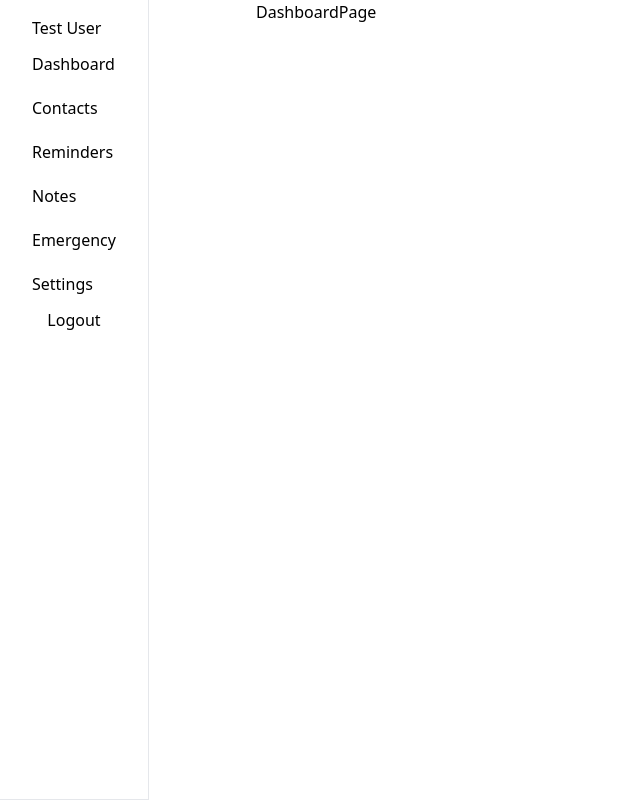
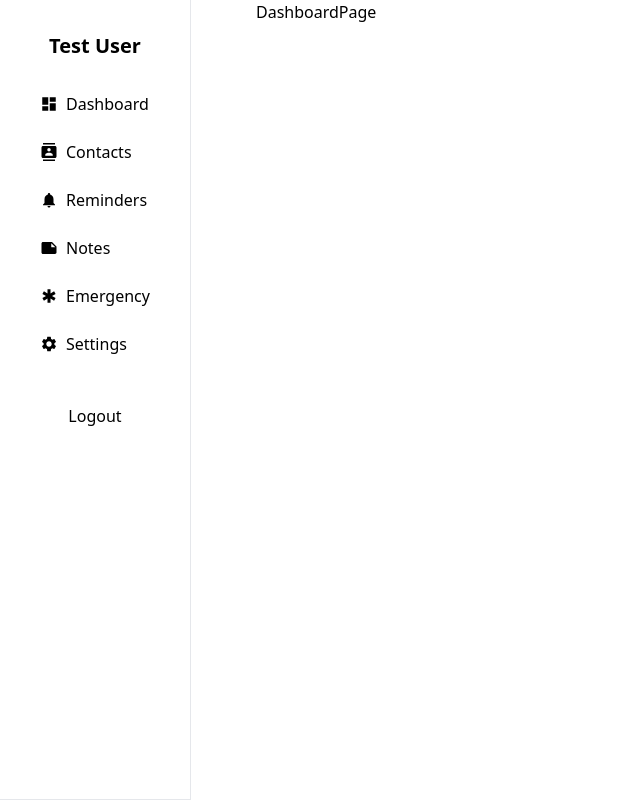
Before and after one commit to sushant2051/FypTesting, a React (Vite) app: page / in a window 1280 px wide. Shown: the whole page, without its empty margins (0-640 px from the left). Built offline with nearby package versions, Linux system fonts and the light colour scheme.

Commit message:
update the sidebar

```diff
--- a/src/layout/components/DesktopNav.tsx
+++ b/src/layout/components/DesktopNav.tsx
@@ -4,12 +4,12 @@ import MenuItems from "./MenuItems";
 const DesktopNav = () => {
   return (
     <div className="z-50 hidden md:flex">
-      <div className="flex flex-col gap-3 p-4">
-        <div className="flex flex-col gap-4">
-          <p>Test User</p>
+      <div className="flex flex-col gap-2 p-4">
+        <p className="text-xl font-bold text-center py-4">Test User</p>
+        <MenuItems />
+        <div className="py-8 flex items-center justify-center">
+          <Logout />
         </div>
-        <MenuItems />
-        <Logout />
       </div>
     </div>
   );
--- a/src/layout/components/MenuItems.tsx
+++ b/src/layout/components/MenuItems.tsx
@@ -8,13 +8,14 @@ interface MenuItemsProps {
 const MenuItems: React.FC<MenuItemsProps> = ({ onClose }) => {
   return (
     <div className="flex flex-col gap-1">
-      <nav className="flex flex-col gap-5">
+      <nav className="flex flex-col gap-2">
         {MenuList.map((item) => {
           return (
             <MenuLink
               key={item.id}
               route={`${item.routekey}`}
               label={item.label}
+              icon={item.icon}
               onClose={onClose}
             />
           );
--- a/src/layout/components/MenuLink.tsx
+++ b/src/layout/components/MenuLink.tsx
@@ -1,17 +1,17 @@
+import type { IconType } from "react-icons";
 import { NavLink, useLocation } from "react-router";
 
 interface MenuLinkProps {
   route: string;
-  icon?: string;
+  icon?: IconType;
   label: string;
   onClose?: () => void;
 }
 
 const MenuLink: React.FC<MenuLinkProps> = ({
   route,
-  //   icon,
+  icon: Icon,
   label,
-
   onClose,
 }) => {
   const location = useLocation();
@@ -27,10 +27,10 @@ const MenuLink: React.FC<MenuLinkProps> = ({
       >
         <NavLink
           to={route!}
-          className="flex w-full cursor-pointer items-center gap-2"
+          className="flex w-full cursor-pointer items-center gap-2 p-2"
           onClick={onClose}
         >
-          {/* {icon && <div name={icon} />} */}
+          {Icon && <Icon className="text-lg " />}
           {label}
         </NavLink>
       </div>
--- a/src/layout/menuItem.ts
+++ b/src/layout/menuItem.ts
@@ -1,40 +1,49 @@
+import {
+  MdDashboard,
+  MdContacts,
+  MdNotifications,
+  MdNote,
+  MdEmergency,
+  MdSettings,
+} from "react-icons/md";
+
 import type { NavigationProps } from "./types";
 
 export const MenuList: NavigationProps[] = [
   {
     id: "dashboard",
     label: "Dashboard",
-    icon: "dashboard",
+    icon: MdDashboard,
     routekey: "",
   },
   {
     id: "contacts",
     label: "Contacts",
-    icon: "contact",
+    icon: MdContacts,
     routekey: "/contacts",
   },
   {
     id: "reminders",
     label: "Reminders",
-    icon: "reminder",
+    icon: MdNotifications,
     routekey: "/reminder",
   },
   {
     id: "notes",
     label: "Notes",
-    icon: "note",
+    icon: MdNote,
     routekey: "/notes",
   },
   {
     id: "emergency",
     label: "Emergency",
-    icon: "emergency",
+    icon: MdEmergency,
     routekey: "/emergency",
   },
   {
     id: "setting",
     label: "Settings",
-    icon: "setting",
+    icon: MdSettings,
     routekey: "/settings",
   },
 ];
--- a/src/layout/types.ts
+++ b/src/layout/types.ts
@@ -1,6 +1,8 @@
+import type { IconType } from "react-icons";
+
 export interface NavigationProps {
   id: string;
   label: string;
-  icon?: string;
+  icon?: IconType;
   routekey: string;
 }
```
